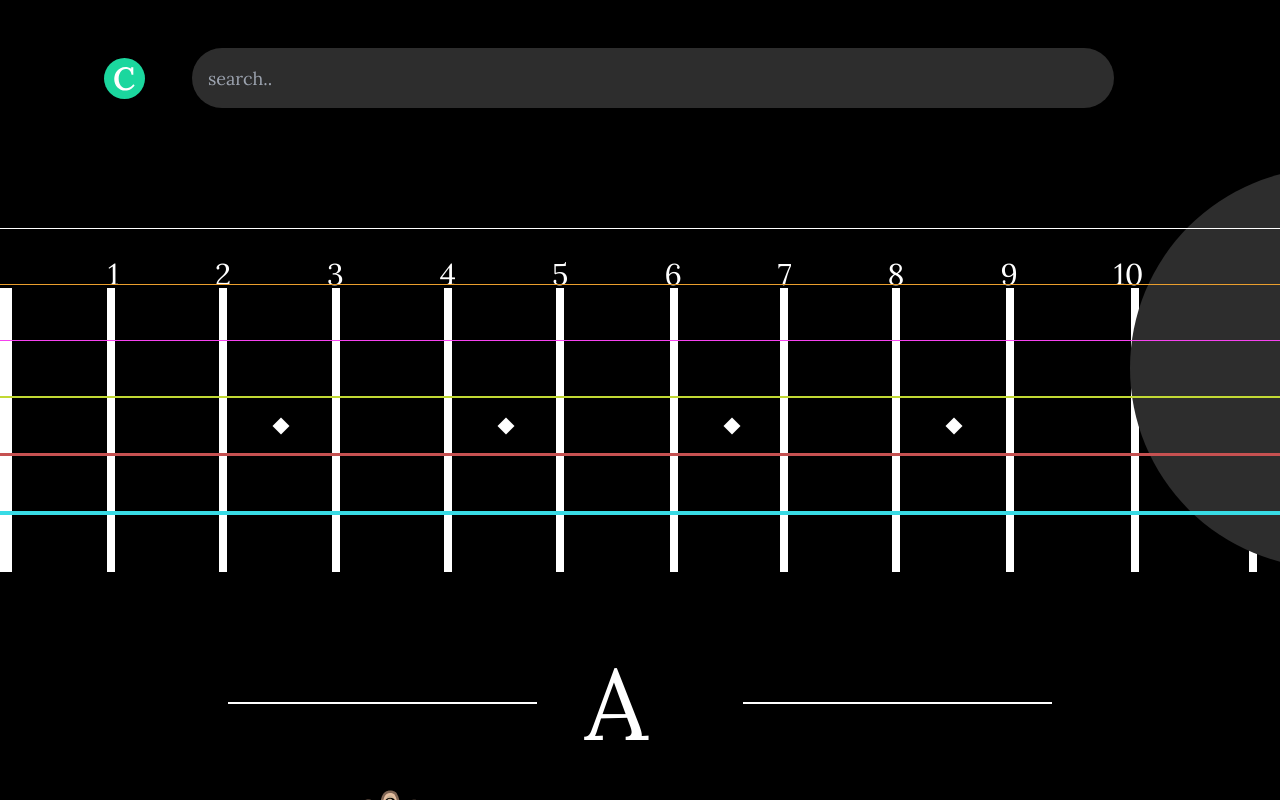
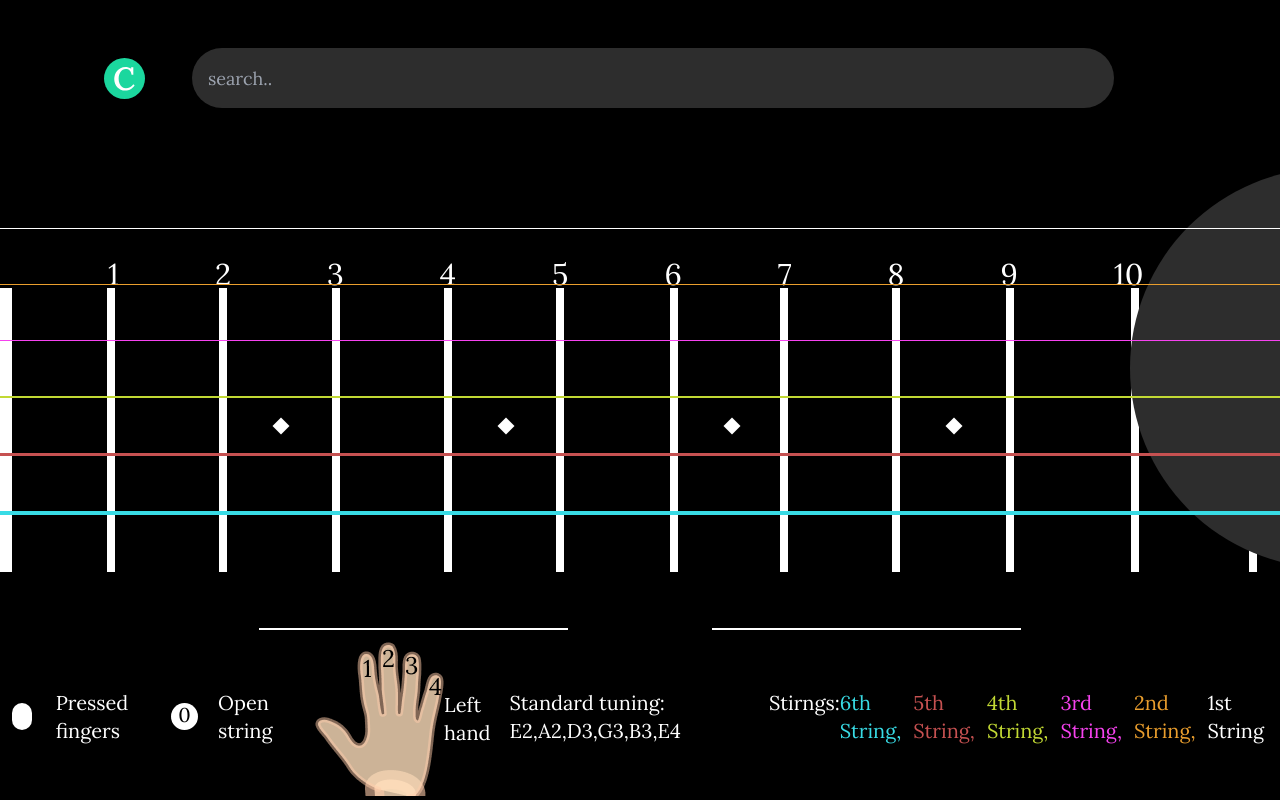
Before and after one commit to sharmamayank221/diachords, a Next.js app: page /chords in a window 1280 px wide. Shown: the top 800 px of the page. Built offline with nearby package versions, Linux system fonts and the light colour scheme.

Commit message:
fix: both search and dynamic page routing works for now

```diff
--- a/next.config.js
+++ b/next.config.js
@@ -1,6 +1,15 @@
 /** @type {import('next').NextConfig} */
 const nextConfig = {
   reactStrictMode: true,
-}
+  async redirects() {
+    return [
+      {
+        source: "/chords/cmajor",
+        destination: "/",
+        permanent: true,
+      },
+    ];
+  },
+};
 
-module.exports = nextConfig
+module.exports = nextConfig;
--- a/src/components/ChordName.tsx
+++ b/src/components/ChordName.tsx
@@ -1,21 +1,22 @@
 import React from "react";
 
-import { RootState } from "@/app/store";
-import { useAppSelector } from "@/app/hooks";
+import { A } from "@/types/chord.types";
 
-export default function ChordName() {
-  const singleData = useAppSelector(
-    (state: RootState) => state.searchDataSlice.singleData
-  );
+interface IChordName {
+  singleDatafromDynamicPage: A[];
+}
 
+export default function ChordName({ singleDatafromDynamicPage }: IChordName) {
   return (
     <>
       <div className="flex items-center justify-center font-Lora">
         <div className="line1 h-[2px] w-[309px] bg-white"></div>
         <div className="relative ml-12 mr-24">
-          <h2 className="text-[100px] text-white">{singleData?.[0]?.key}</h2>
+          <h2 className="text-[100px] text-white">
+            {singleDatafromDynamicPage?.[0]?.key}
+          </h2>
           <h2 className="absolute right-[-63px] top-[25px] text-[24px] text-white">
-            {singleData?.[0]?.suffix}
+            {singleDatafromDynamicPage?.[0]?.suffix}
           </h2>
         </div>
         <div className="line2 h-[2px] w-[309px] bg-white"></div>
--- a/src/components/Footer.tsx
+++ b/src/components/Footer.tsx
@@ -29,19 +29,19 @@ export default function Footer() {
       <div className="mr-4 font-Lora text-xl text-white w-1/2 flex">
         Stirngs:
         <div className="flex items-center ">
-          <span className="text-[#38DBE5] ">6th String </span>
+          <span className="text-[#38DBE5] ">6th String, </span>
         </div>
         <div className="flex items-center ml-3">
-          <span className="text-[#C65151] ">5th String </span>
+          <span className="text-[#C65151] ">5th String, </span>
         </div>
         <div className="flex items-center ml-3">
-          <span className="text-[#C2D934] ">4th String </span>
+          <span className="text-[#C2D934] ">4th String, </span>
         </div>
         <div className="flex items-center ml-3">
-          <span className="text-[#F642EF] ">3rd String </span>
+          <span className="text-[#F642EF] ">3rd String, </span>
         </div>
         <div className="flex items-center ml-3">
-          <span className="text-[#EA9E2D] ">2nd String </span>
+          <span className="text-[#EA9E2D] ">2nd String, </span>
         </div>
         <div className="flex items-center ml-3">
           <span className="">1st String </span>
--- a/src/components/Guitar.tsx
+++ b/src/components/Guitar.tsx
@@ -1,34 +1,6 @@
 import { A } from "@/types/chord.types";
 import React from "react";
 
-import ChordName from "./ChordName";
-
-const Strings = [
-  {
-    string: 1,
-    h: 0.4,
-  },
-  {
-    string: 2,
-    h: 0.6,
-  },
-  {
-    string: 3,
-    h: 0.8,
-  },
-  {
-    string: 4,
-    h: 1,
-  },
-  {
-    string: 5,
-    h: 2,
-  },
-  {
-    string: 6,
-    h: 3,
-  },
-];
 // TODO: make this array dynamic so as the user selects how many frets to show on the screen
 const Frets = [1, 2, 3, 4, 5, 6, 7, 8, 9, 10, 11, 12, 13, 14, 15, 16, 17];
 
--- a/src/components/Layout.tsx
+++ b/src/components/Layout.tsx
@@ -6,7 +6,7 @@ export default function Layout({ children }: any) {
   return (
     <>
       <Header />
-      <main>{children}</main>
+      <main style={{ backgroundColor: "#000" }}>{children}</main>
       <Footer />
     </>
   );
--- a/src/components/SearchBar.tsx
+++ b/src/components/SearchBar.tsx
@@ -3,8 +3,11 @@ import { useRouter } from "next/router";
 
 import data from "@/chrods.json";
 import type { A } from "@/types/chord.types";
-import { useAppDispatch } from "@/app/hooks";
-import { getSingleDataForDynamicPage } from "@/reducers/chord/searchDataSlice";
+import { useAppDispatch, useAppSelector } from "@/app/hooks";
+import {
+  getSingleDataForDynamicPage,
+  setSearchChordData,
+} from "@/reducers/chord/searchDataSlice";
 
 interface IChordSearch {
   searchChord: string;
@@ -12,7 +15,9 @@ interface IChordSearch {
 }
 
 export default function Searchbar() {
-  const [searchChord, setSearchChord] = React.useState<string>("");
+  const searchChord = useAppSelector(
+    (state) => state.searchDataSlice.searchChord
+  );
   const [Data, setData] = React.useState<any>([]);
   const [WithIds, setWithIds] = React.useState<any>([]);
   const router = useRouter();
@@ -29,7 +34,7 @@ export default function Searchbar() {
       )
     );
     setData(searchData);
-  }, [WithIds, searchChord]);
+  }, [WithIds, dispatch, searchChord]);
 
   // what i am trying to achieve is to set the id in all chords objects so that i can search by id as well as make dynamic detail page
   // My approach is use forEach to loop over every object and set the id as keysuffix value
@@ -57,9 +62,13 @@ export default function Searchbar() {
         Data.forEach((item: A, idx: number) => {
           setSingleDataForDynamicPage([item]);
         });
-      dispatch(getSingleDataForDynamicPage(Data));
     }
   }, [Data, dispatch, searchChord]);
+
+  // incase i need searchdata in any other component
+  React.useEffect(() => {
+    dispatch(getSingleDataForDynamicPage(singleDataForDynamicPage));
+  }, [dispatch, singleDataForDynamicPage]);
 
   return (
     <div className="h-full">
@@ -70,7 +79,7 @@ export default function Searchbar() {
           placeholder="search.."
           color="#FFF"
           onChange={(e: React.FormEvent<HTMLInputElement>) =>
-            setSearchChord(e?.currentTarget?.value)
+            dispatch(setSearchChordData(e?.currentTarget?.value))
           }
           value={searchChord}
         />
@@ -90,7 +99,7 @@ export default function Searchbar() {
                       className="cursor-pointer font-Lora text-white hover:text-[#1BD79E]"
                       onClick={() => {
                         router.push(`/chords/${item?.id}`);
-                        setSearchChord("");
+                        dispatch(setSearchChordData(""));
                       }}
                     >
                       {item?.suffix}
--- a/src/pages/chords/[id].tsx
+++ b/src/pages/chords/[id].tsx
@@ -4,6 +4,7 @@ import { GetServerSideProps } from "next";
 import getChords from "@/helpers/getChods";
 import { ParsedUrlQuery } from "querystring";
 import ChordName from "@/components/ChordName";
+import { A } from "@/types/chord.types";
 
 interface IParams extends ParsedUrlQuery {
   slug: string;
@@ -17,14 +18,14 @@ export default function Chord(props: any) {
     () => import("../../components/Guitar")
   );
 
-  const singleData = Object.values(arrayWithoutIDs)?.filter(
+  const singleData: A[] = Object.values(arrayWithoutIDs)?.filter(
     (item: any) => item?.id === id
-  );
+  ) as A[];
 
   return (
     <div className="h-full w-full overflow-hidden bg-black ">
       <DynamicComponentWithNoSSR data={singleData as any} id={id as string} />
-      <ChordName />
+      <ChordName singleDatafromDynamicPage={singleData} />
     </div>
   );
 }
--- a/src/pages/chords/index.tsx
+++ b/src/pages/chords/index.tsx
@@ -22,7 +22,7 @@ const Chord: NextPage = () => {
         id={singleData?.[0]?.id}
         data={singleData?.[0]}
       />
-      <ChordName />
+      <ChordName singleDatafromDynamicPage={singleData} />
     </div>
   );
 };
--- a/src/reducers/chord/searchDataSlice.ts
+++ b/src/reducers/chord/searchDataSlice.ts
@@ -5,7 +5,7 @@ import { A, KEY_SIGNATURE } from "@/types/chord.types";
 
 export interface singleDataForDynamicPage {
   singleData: A[];
-  apiData: A[];
+  searchChord: string;
 }
 
 const initialState: singleDataForDynamicPage = {
@@ -19,14 +19,7 @@ const initialState: singleDataForDynamicPage = {
       },
     },
   ],
-  apiData: [
-    {
-      key: KEY_SIGNATURE.A,
-      suffix: "",
-      positions: [],
-      id: "",
-    },
-  ],
+  searchChord: "",
 };
 
 export const searchDataSliceReducer = createSlice({
@@ -36,10 +29,14 @@ export const searchDataSliceReducer = createSlice({
     getSingleDataForDynamicPage: (state, action: PayloadAction<any>): void => {
       state.singleData = action.payload;
     },
+    setSearchChordData: (state, action: PayloadAction<any>): void => {
+      state.searchChord = action.payload;
+    },
   },
 });
 
 // Action creators are generated for each case reducer function
-export const { getSingleDataForDynamicPage } = searchDataSliceReducer.actions;
+export const { getSingleDataForDynamicPage, setSearchChordData } =
+  searchDataSliceReducer.actions;
 
 export default searchDataSliceReducer.reducer;
```
